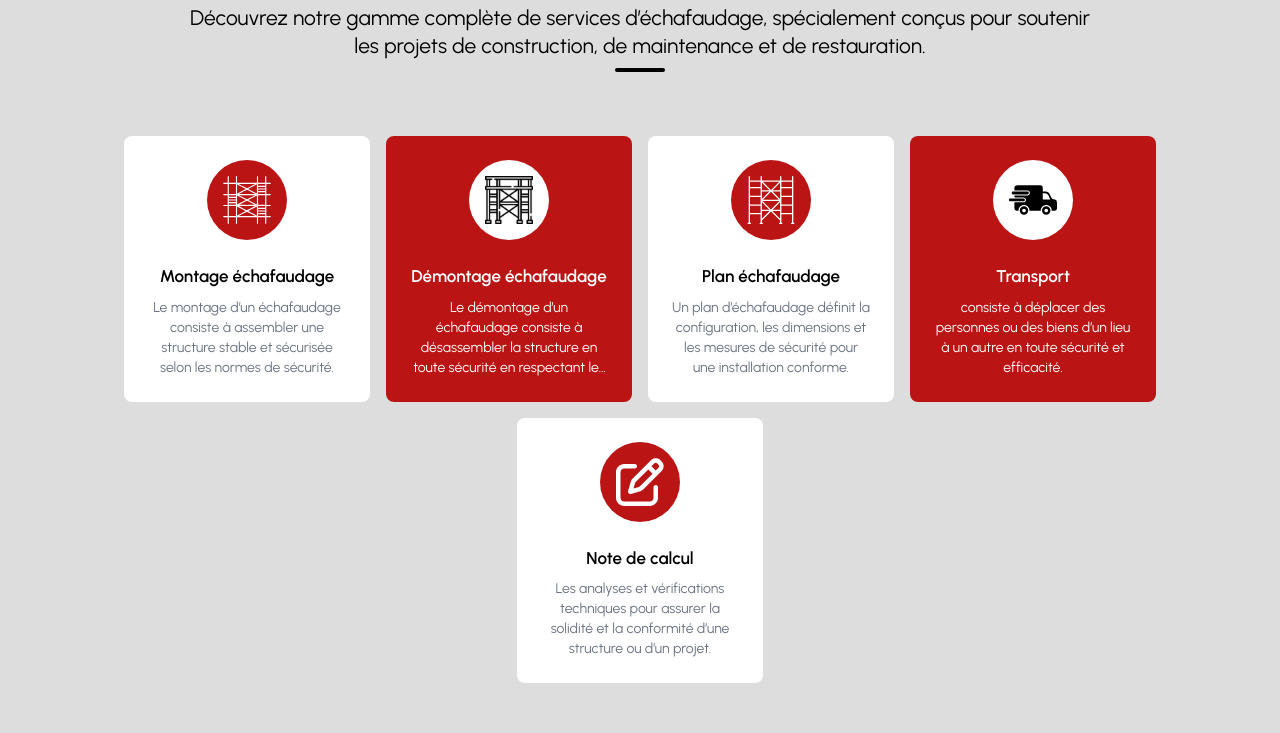
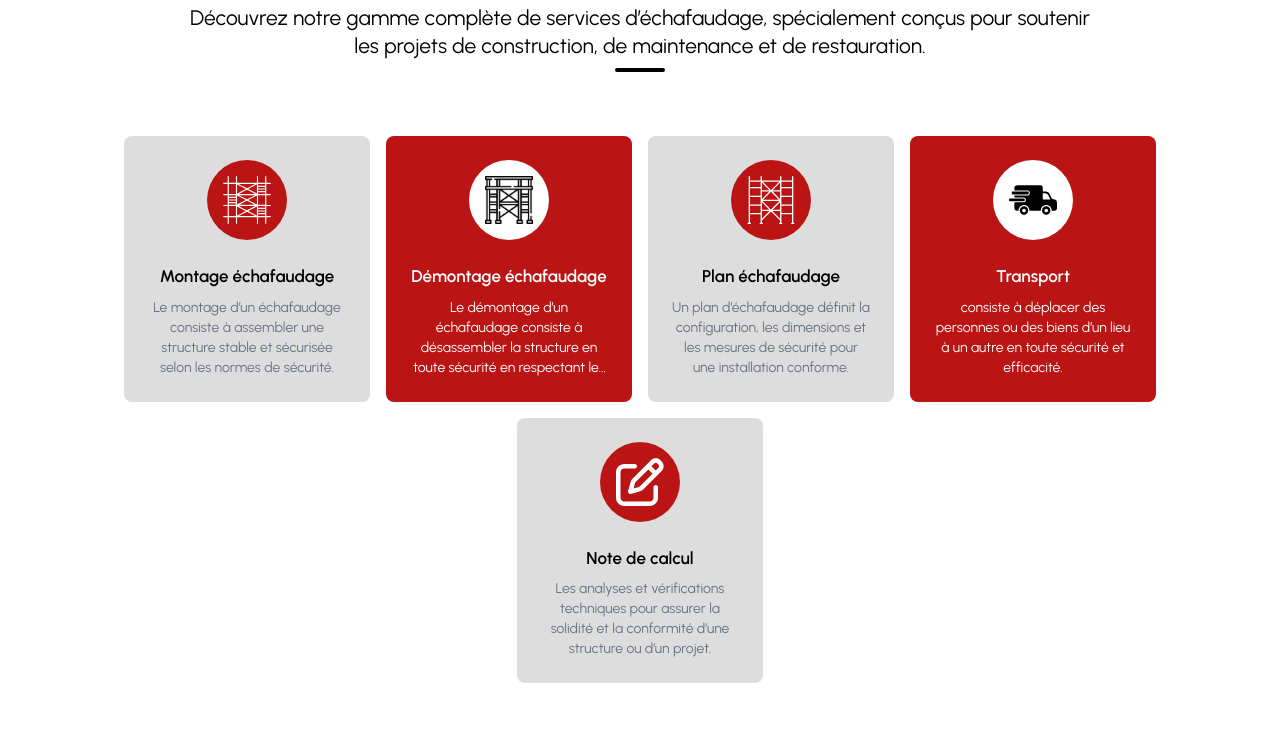
Before and after one commit to alaagonovo/echafauFrance, a Next.js app: page / in a window 1280 px wide. Shown: the part 1040-1773 px from the top of the page. Built offline with nearby package versions, Linux system fonts and the light colour scheme.

Commit message:
changing colors

```diff
--- a/src/components/sections/aboutus/AboutUs.tsx
+++ b/src/components/sections/aboutus/AboutUs.tsx
@@ -4,8 +4,9 @@ import Image from "next/image";
 
 function AboutUs() {
   return (
-    <section
-      className="md:mt-28 mt-16  mx-auto max-w-[1380px] overflow-x-hidden"
+    <section className="bg-[#ddd] md:py-20 py-10">
+      <div
+        className="mx-auto max-w-[1380px] overflow-x-hidden"
         id="aproposdenous"
       >
         <h1
@@ -56,6 +57,7 @@ function AboutUs() {
             ))}
           </div>
         </div>
+      </div>
     </section>
   );
 }
--- a/src/components/sections/ourservices/Services.tsx
+++ b/src/components/sections/ourservices/Services.tsx
@@ -4,7 +4,7 @@ import Servicescard from "@/components/ui/servicescard/Servicescard";
 import Maintitle from "@/components/common/maintitletext/Maintitle";
 function Services() {
   return (
-    <section className="mt-20 sm:mt-24 pt-16 pb-24 bg-[#ddd]" id="services">
+    <section className="mt-20 sm:mt-24 pt-16 pb-24" id="services">
       <div className="max-w-[1380px] mx-auto">
         <div className="w-[94%] mx-auto">
           <div className="">
--- a/src/components/ui/servicescard/Servicescard.tsx
+++ b/src/components/ui/servicescard/Servicescard.tsx
@@ -15,7 +15,7 @@ function Servicescard({
     <div>
       <article
         className={`w-[96%] mx-auto  overflow-hidden sm:w-[246px] rounded-lg ${
-          index % 2 !== 0 ? "bg-[var(--main-red)]" : "bg-white"
+          index % 2 !== 0 ? "bg-[var(--main-red)]" : "bg-[#ddd]"
         }  p-6 relative`}
         data-aos="zoom-in-out"
         data-aos-delay={`${index * 250}`}
```
Lines whose indentation alone changed are shown as unchanged.
